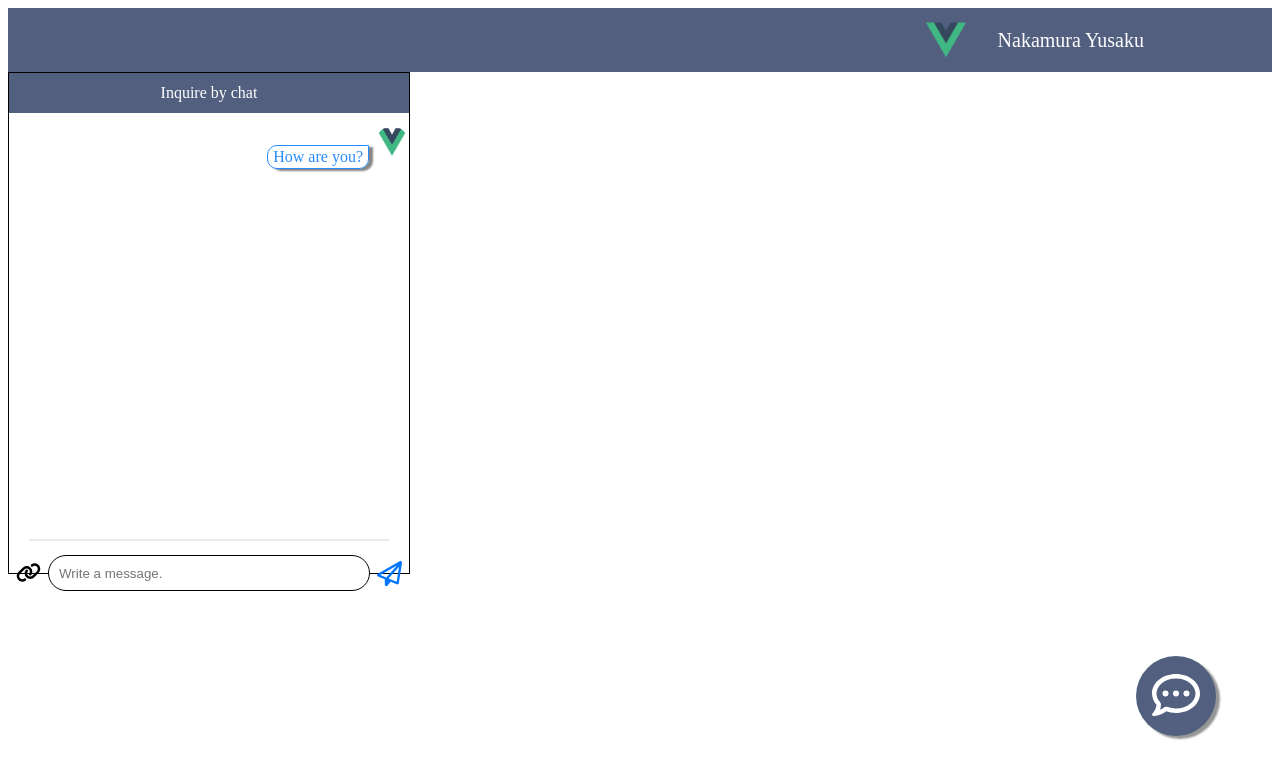
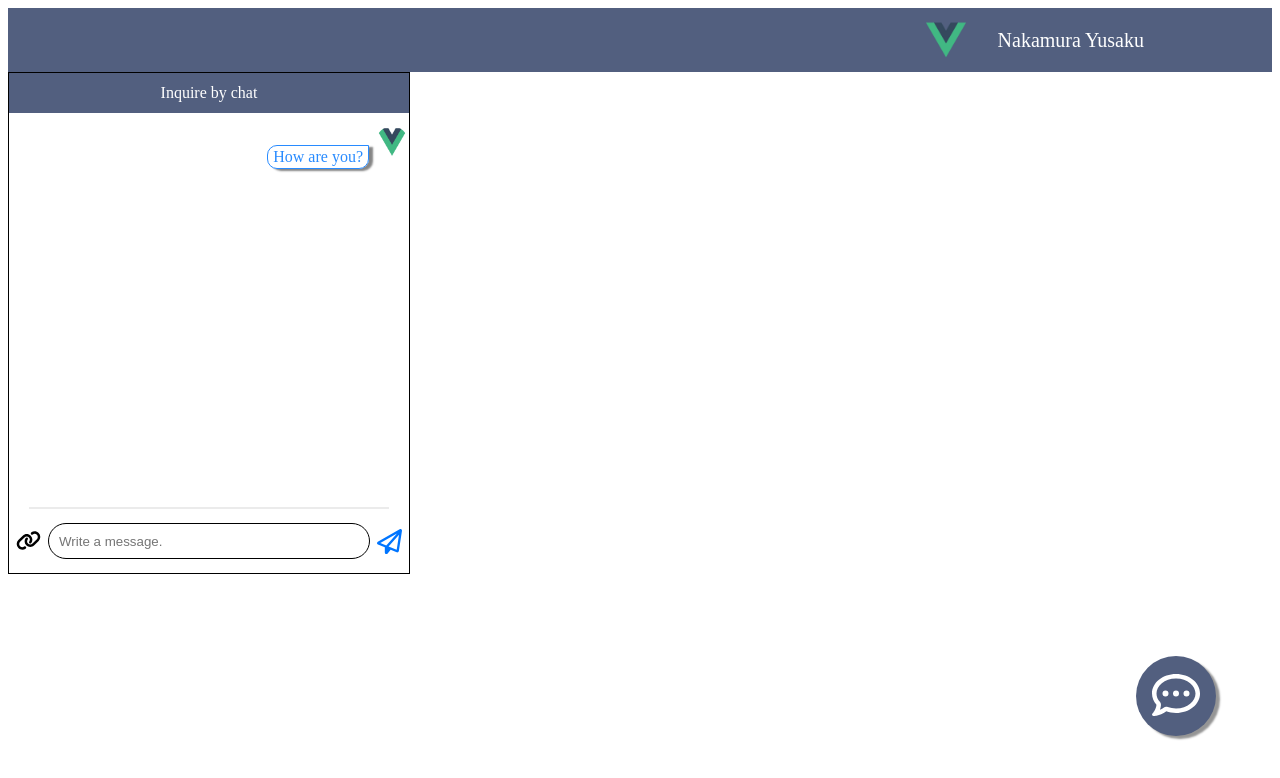
Before and after one commit to yutteee/chatbot, a Vue app: page /users in a window 1280 px wide. Shown: the top 778 px of the page. Built offline with nearby package versions, Linux system fonts and the light colour scheme.

Commit message:
change message forms to absolute alignment #6

```diff
--- a/src/components/templates/ChatFlame.vue
+++ b/src/components/templates/ChatFlame.vue
@@ -51,6 +51,7 @@ export default {
     width: 400px;
     height: 500px;
     border: 1px solid;
+    position: relative;
 }
 
 .chats {
@@ -62,7 +63,9 @@ export default {
     justify-content: space-evenly;
     align-items: center;
     height: 64px;
-    position: relative;
+    position: absolute;
+    bottom: 0px;
+    width: 400px;
 }
 
 .messages::before {
@@ -76,4 +79,5 @@ export default {
     left: 50%;
     transform: translateX(-50%);
 }
+
 </style>
```
